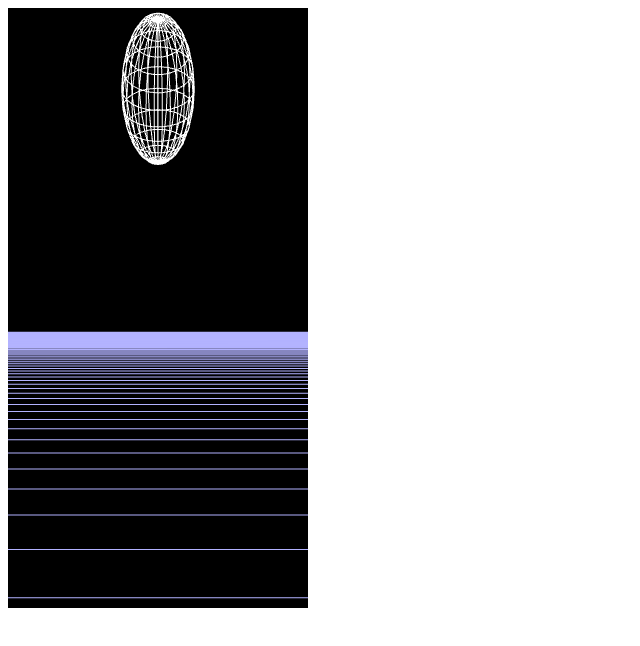
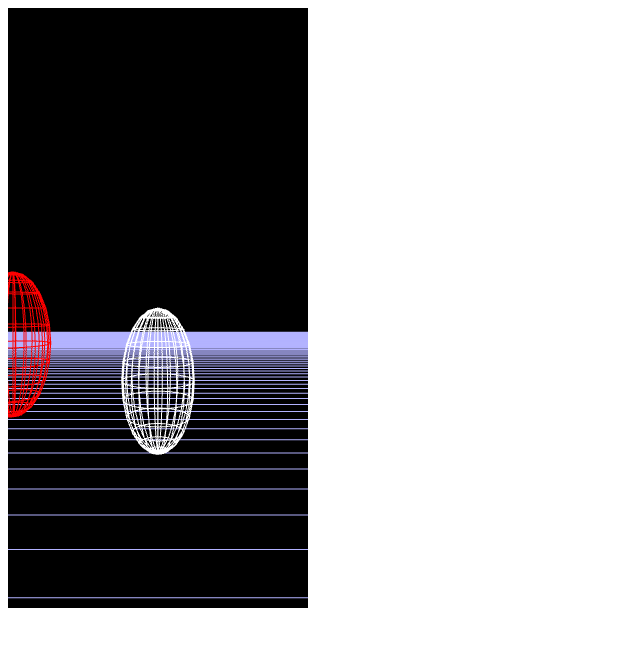
Before and after one commit to kellyxj/ray-tracer, a website: page index.html in a window 1280 px wide. Shown: the whole page, without its empty margins (0-640 px from the left). Drawn offline with Linux system fonts and the light colour scheme; animation ran at ten frames a second.

Commit message:
added scene selector utility

```diff
--- a/geometry.js
+++ b/geometry.js
@@ -351,8 +351,9 @@ class Light extends Sphere {
 }
 
 class Sun extends Light {
-    constructor(x=0, y=0, z=100, brightness = 100) {
+    constructor(x=0, y=0, z=10000, brightness = 3000) {
         super(x,y,z,brightness);
+        this.rayScale(1000, 1000, 1000, 1);
         this.material = new SunMaterial(brightness);
     }
 }
--- a/index.html
+++ b/index.html
@@ -15,6 +15,7 @@
         <script src = "lib/animation.js"></script>
         <script src = "lib/materials.js"></script>
         <script src = "lib/basicShapes.js"></script>
+        <script src="lib/sceneSelector.js"></script>
         <script src = "vboBoxTemp.js"></script>
         <script src = "cameraController.js"></script>
         <script src = "camera.js"></script>
--- a/lib/animation.js
+++ b/lib/animation.js
@@ -29,6 +29,7 @@ class AnimationTranslate extends Animation {
     }
 }
 
+//only supports uniform scaling
 class AnimationScale extends Animation {
     constructor(amount) {
         super(amount, 1, 1, 1);
--- /dev/null
+++ b/lib/sceneSelector.js
@@ -0,0 +1,66 @@
+class SceneSelector {
+    constructor(scene, gl, pic, camController) {
+        this.scene = scene;
+        this.gl = gl;
+        this.pic = pic;
+        this.camController = camController;
+    }
+    initVbos() {
+        for(var light of scene.lights) {
+            light.initVbo(this.gl);
+        }
+
+        for(var item of scene.items) {
+            if(item.shapeType != shapeTypes.grid) {
+
+                item.initVbo(this.gl);
+            }
+        }
+    }
+    initMaterials() {
+        var scene = this.scene;
+        scene.rayCam.rayPerspective(this.camController.fovy, this.camController.aspect, this.camController.near);
+        scene.rayCam.rayLookAt(this.camController.eyePosition, this.camController.aimPoint, this.camController.upVector);
+
+        scene.setImageBuffer(this.pic);
+
+        this.lights = [];
+
+        var light = new Sun();
+        scene.lights.push(light);
+
+        var light2 = new Light(0, 0, 1, 10);
+        light2.setMaterial(new Disco(1, 10));
+
+        var rotateAnim = new AnimationRotate(10, 0, 0, 1);
+        light2.animations.push(rotateAnim);
+
+        scene.lights.push(light2);
+
+        var light4 = new Light(-5, 0, 1, .25);
+        light4.rayScale(.1,.1,.1);
+
+        var translateAnim = new AnimationTranslate(10, 0, -1, 0);
+        light4.animations.push(rotateAnim);
+        light4.animations.push(translateAnim);
+
+        scene.lights.push(light4);
+
+        this.items = [];
+        var groundGrid = new Grid();
+        groundGrid.initVbo(this.gl);
+        scene.items.push(groundGrid);
+
+        var sphere3 = new Sphere();
+        sphere3.rayTranslate(0, 4, 1.5);
+        var checker = new Checkerboard();
+        sphere3.setMaterial(checker);
+
+        var rotateAnim2 = new AnimationRotate(-5, 0, 0, 1);
+        sphere3.animations.push(rotateAnim2);
+
+        scene.items.push(sphere3);
+
+        this.initVbos();
+    }
+}
--- a/main.js
+++ b/main.js
@@ -69,7 +69,8 @@ function main() {
         }
     });
 
-    scene.init(gl, imageBuffer, cameraController);
+    var sceneSelector = new SceneSelector(scene, gl, imageBuffer, cameraController);
+    sceneSelector.initMaterials();
 
     imageBuffer.setTestPattern();
 
--- a/scene.js
+++ b/scene.js
@@ -78,87 +78,6 @@ class Scene {
 
         //used for soft shadows
         this.shadowRayCount = 1;
-    }
-    init(gl, pic, camController) {
-        this.rayCam.rayPerspective(camController.fovy, camController.aspect, camController.near);
-        this.rayCam.rayLookAt(camController.eyePosition, camController.aimPoint, camController.upVector);
-        this.setImageBuffer(pic);
-
-        this.lights = [];
-
-        /*var light = new Sun(0, 0, 10000, 3500);
-        light.rayScale(1000, 1000, 1000, 1);
-        light.initVbo(gl);
-        this.lights.push(light);*/
-
-        var light2 = new Light(0, 0, 5, 10);
-        light2.setMaterial(new Disco(5, 5));
-        light2.initVbo(gl);
-
-        var rotateAnim = new AnimationRotate(10, 0, 0, 1);
-        light2.animations.push(rotateAnim);
-
-        this.lights.push(light2);
-
-        /*var light3 = new Light(-50, -50, 20, 20);
-        light3.initVbo(gl);
-        this.lights.push(light3);*/
-
-        var light4 = new Light(-5, 0, 6, 1);
-        light4.rayScale(.1,.1,.1);
-        light4.initVbo(gl);
-
-        var translateAnim = new AnimationTranslate(10, 0, -1, 0);
-        light4.animations.push(rotateAnim);
-        light4.animations.push(translateAnim);
-
-        this.lights.push(light4);
-
-        this.items = [];
-        var groundGrid = new Grid();
-        groundGrid.initVbo(gl);
-        this.items.push(groundGrid);
-
-        /*var sphere = new Sphere();
-        sphere.rayTranslate(-4, .5, 2);
-        this.items.push(sphere);*/
-
-        /*var sphere2 = new Sphere();
-        sphere2.rayTranslate(.5, 0, 1);
-        sphere2.rayScale(.01, 1, 1);
-        this.items.push(sphere2);*/
-
-        var sphere3 = new Sphere();
-        sphere3.rayTranslate(0, 3, 1.5);
-        //this.items.push(sphere3);
-
-        /*var disk = new Disk();
-        disk.rayTranslate(4, 0, 1);
-        disk.rayRotate(90, 1, 0, 0);
-        this.items.push(disk);
-
-        var disk3 = new Disk();
-        disk3.rayTranslate(4, 0, 1);
-        disk3.rayRotate(270, 1, 0, 0);
-        this.items.push(disk3);
-
-        var disk2 = new Disk();
-        disk2.rayTranslate(4, 8, 1);
-        disk2.rayRotate(90, 1, 0, 0);
-        this.items.push(disk2);
-
-        var disk4 = new Disk();
-        disk4.rayTranslate(4, 8, 1);
-        disk4.rayRotate(270, 1, 0, 0);
-        this.items.push(disk2);*/
-
-        for(var item of this.items) {
-            if(item.shapeType != shapeTypes.grid) {
-                var checker = new Checkerboard();
-                item.setMaterial(checker);
-                item.initVbo(gl);
-            }
-        }
     }
     setImageBuffer(newImage) {
         this.rayCam.setSize(newImage.xSize, newImage.ySize);
```
Also changed, not shown: lib/materials.js.
